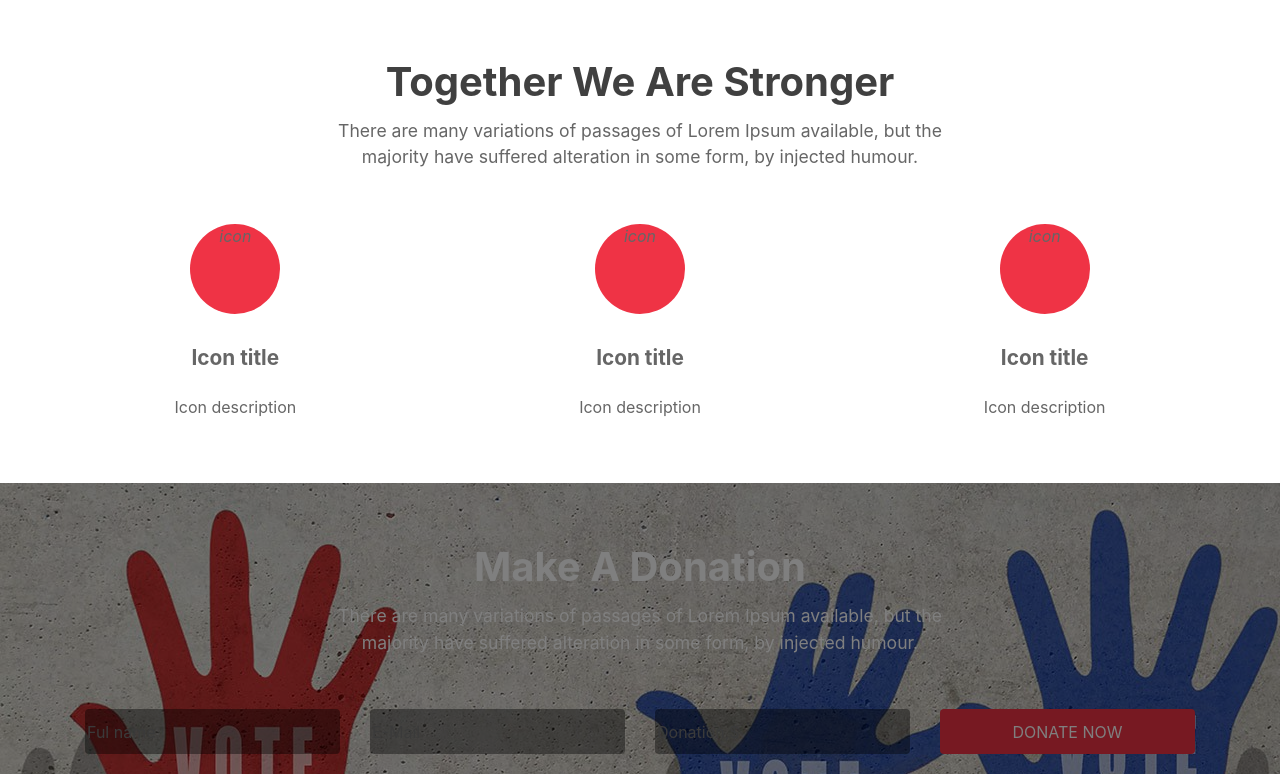
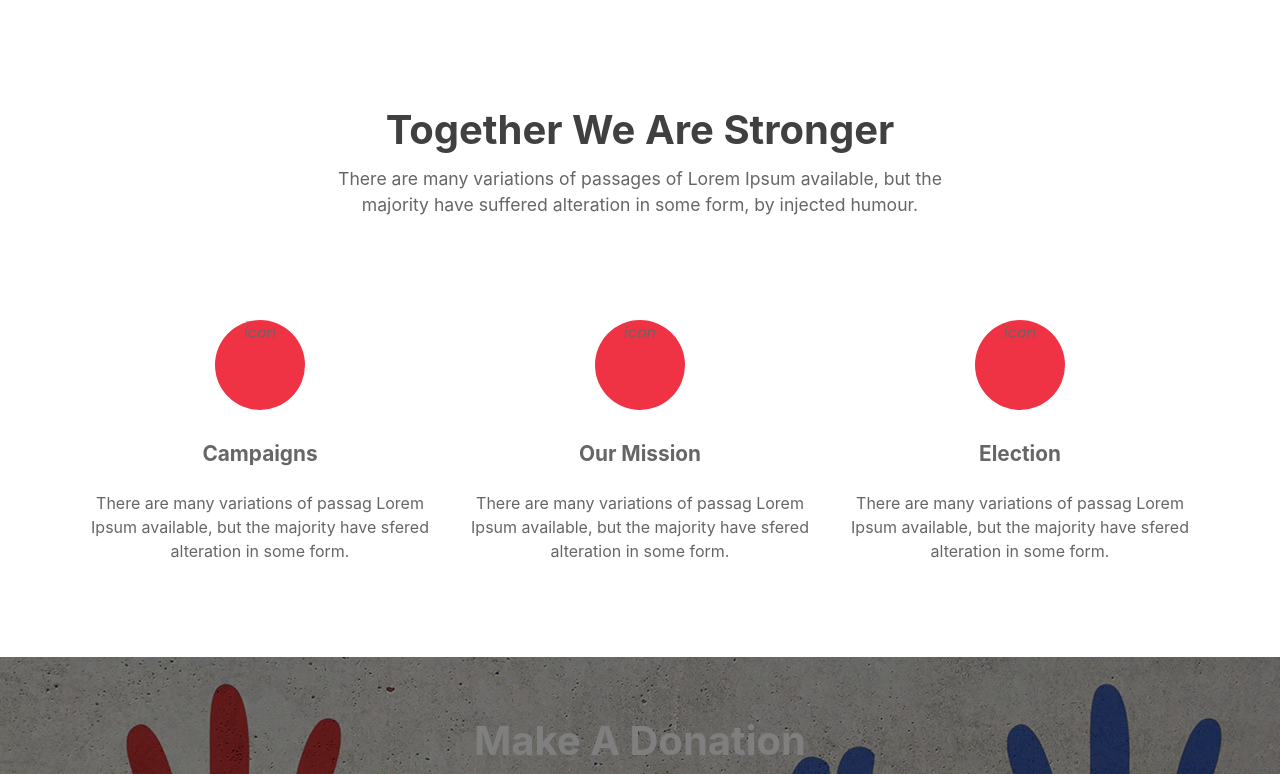
Before and after one commit to tomkowalczyktk/Political, a plain HTML site: page indexNew.html in a window 1280 px wide. Shown: the part 702-1476 px from the top of the page. Drawn offline with nearby package versions, Linux system fonts and the light colour scheme.

Commit message:
Monday push

```diff
--- a/customCss.css
+++ b/customCss.css
@@ -475,13 +475,16 @@ body {
   background-color: gray;
 
 }
-.form--donation input{
+.donation.form__input{
   color: var(--primaryTextColor);
   background-color: rgba(0, 0, 0, 0.4);
   border: none;
   border-radius: 4px;
   width: 100%;
   height: 45px;
+}
+.form__input--field{
+	color: #ffffff;
 }
 .form--donation .input-donate{
 	color: #ffffff;
--- a/indexNew.html
+++ b/indexNew.html
@@ -26,7 +26,7 @@
         navigation menu
       </header>
     </div>
-    <div class="container">
+    <div class="container mb-30">
       carousel
     </div>
 
@@ -34,28 +34,29 @@
 
   <section class="section p-5">
 
-    <div class="container">
+    <div class="container mb-30 pt-5">
       <h2 class="section--title">
         Together We Are Stronger
       </h2>
-      <p class="section--subtitle">
+      <p class="section--subtitle mb-30">
         There are many variations of passages of Lorem Ipsum available, but the majority have suffered alteration in
         some form, by injected humour.
       </p>
     </div>
-    <div class="row">
+    <div class="container mb-30">
+    <div class="row pt-5">
 
-      <div class="col">
+      <div class="col ">
         <div class="feature">
           <i class="feature--icon">
             icon
           </i>
 
           <h3 class="feature--title">
-            Icon title
+            Campaigns
           </h3>
           <p class="feature--desc">
-            Icon description
+            There are many variations of passag Lorem Ipsum available, but the majority have sfered alteration in some form.
           </p>
         </div>
       </div>
@@ -67,10 +68,10 @@
           </i>
 
           <h3 class="feature--title">
-            Icon title
+            Our Mission
           </h3>
           <p class="feature--desc">
-            Icon description
+            There are many variations of passag Lorem Ipsum available, but the majority have sfered alteration in some form.
           </p>
         </div>
       </div>
@@ -82,18 +83,19 @@
           </i>
 
           <h3 class="feature--title">
-            Icon title
+            Election
           </h3>
           <p class="feature--desc">
-            Icon description
+            There are many variations of passag Lorem Ipsum available, but the majority have sfered alteration in some form.
           </p>
         </div>
+      </div>
       </div>
 
     </div>
   </section>
 
-  <section class="section section__donation section__dark p-5 ">
+  <section class="section section__donation section__dark p-5 mb-30 ">
 
     <div class="container">
 
@@ -111,14 +113,14 @@
     <div class="container  section__dark">
       <form action="#">
 
-        <div class="row form form--donation ">
+        <div class="row form form__input">
 
           <div class="col-lg-3 col-md-6 col-12">
             <input type="text" placeholder="Ful name">
           </div>
 
           <div class="col-lg-3 col-md-6 col-12 ">
-            <input type="text" placeholder="E-Mail"class="input--donate">
+            <input type="text" class="field" placeholder="E-Mail"class="input--donate">
           </div>
 
           <div class="col-lg-3 col-md-6 col-12 ">
```
